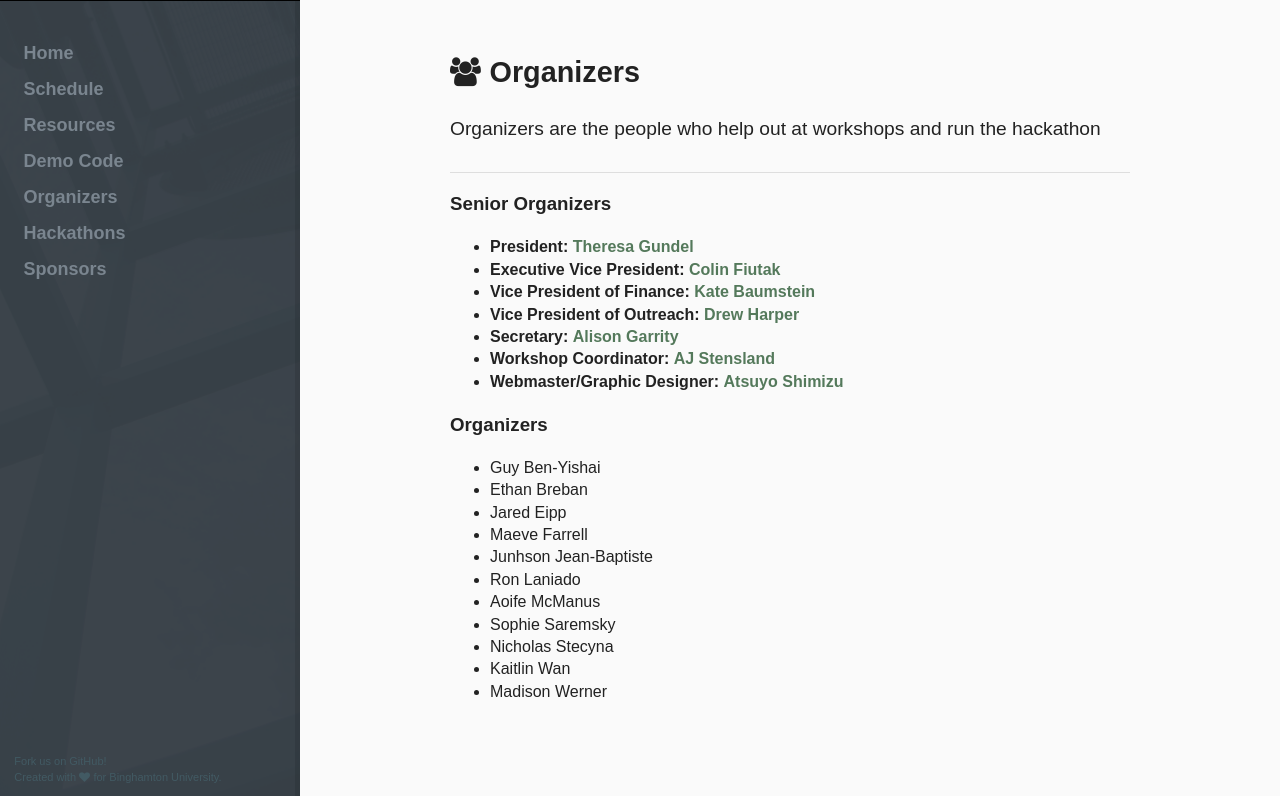
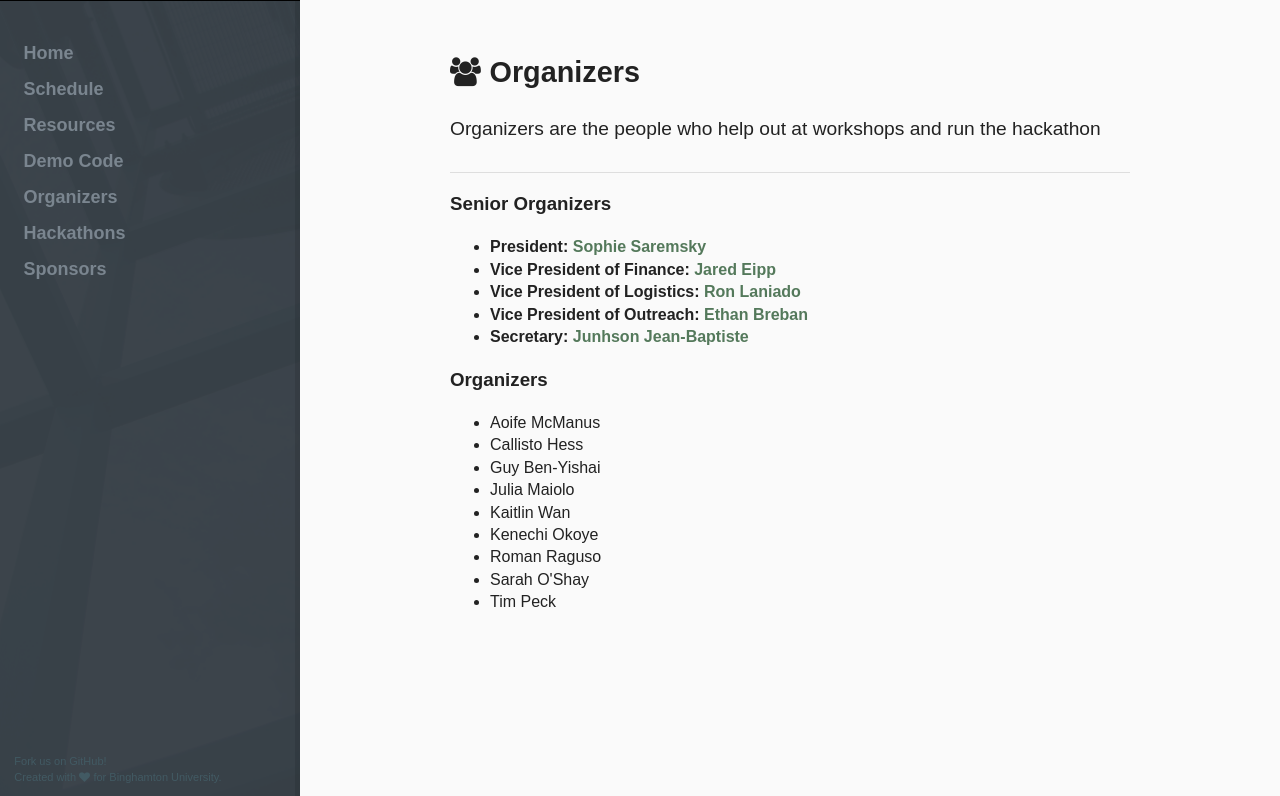
Before and after one commit to hackbinghamton/hackbinghamton.github.io, a Jekyll site: the page built from organizers/index.html, in a window 1280 px wide, cut to the strip 104-900 px from the top of the page. Built offline with Jekyll 4.4.1, drawn with Linux system fonts in a browser that asks for light colours.

Commit message:
Update organizer list

```diff
--- a/organizers/index.html
+++ b/organizers/index.html
@@ -11,28 +11,24 @@ description: List of current HackBU Organizers
 <div class="article">
 	<h3>Senior Organizers</h3>
 	<ul>
-	  <li><strong>President:</strong> <a href = "mailto: theresa@hackbu.org" style="text-decoration:none">Theresa Gundel</a> </li>
-		<li><strong>Executive Vice President:</strong> <a href = "mailto: colin@hackbu.org" style="text-decoration:none">Colin Fiutak</a></li>
-		<li><strong>Vice President of Finance:</strong> <a href = "mailto: kate@hackbu.org" style="text-decoration:none">Kate Baumstein</a></li>
-	  <li><strong>Vice President of Outreach:</strong> <a href = "mailto: drew@hackbu.org" style="text-decoration:none">Drew Harper</a></li>
-	  <li><strong>Secretary:</strong> <a href = "mailto: alison@hackbu.org" style="text-decoration:none">Alison Garrity</a></li>
-		<li><strong>Workshop Coordinator:</strong> <a href = "mailto: aj@hackbu.org" style="text-decoration:none">AJ Stensland</a></li>
-	  <li><strong>Webmaster/Graphic Designer:</strong> <a href = "mailto: atsuyo@hackbu.org" style="text-decoration:none">Atsuyo Shimizu</a></li>
+	  <li><strong>President:</strong> <a href = "mailto: sophie@hackbu.org" style="text-decoration:none">Sophie Saremsky</a> </li>
+		<li><strong>Vice President of Finance:</strong> <a href = "mailto: jeipp1@binghamton.edu" style="text-decoration:none">Jared Eipp</a></li>
+        <li><strong>Vice President of Logistics:</strong> <a href = "mailto: rlaniad1@binghamton.edu" style="text-decoration:none">Ron Laniado</a></li>
+	  <li><strong>Vice President of Outreach:</strong> <a href = "mailto: ethan@hackbu.org" style="text-decoration:none">Ethan Breban</a></li>
+	  <li><strong>Secretary:</strong> <a href = "mailto: jeanba2@binghamton.edu" style="text-decoration:none">Junhson Jean-Baptiste</a></li>
 	</ul>
 	<h3>Organizers</h3>
 	<ul>
+        <li>Aoife McManus</li>
+		<li>Callisto Hess</li>
+		<li>Guy Ben-Yishai</li>
+		<li>Julia Maiolo</li>
+		<li>Kaitlin Wan</li>
+        <li>Kenechi Okoye</li>
+        <li>Roman Raguso</li>
+        <li>Sarah O'Shay</li>
+        <li>Tim Peck</li>
 
-		<li>Guy Ben-Yishai</li>
-		<li>Ethan Breban</li>
-		<li>Jared Eipp</li>
-		<li>Maeve Farrell</li>
-		<li>Junhson Jean-Baptiste</li>
-		<li>Ron Laniado</li>
-		<li>Aoife McManus</li>
-		<li>Sophie Saremsky</li>
-		<li>Nicholas Stecyna</li>
-		<li>Kaitlin Wan</li>
-		<li>Madison Werner</li>
 
 	</ul>
 </div>
```
